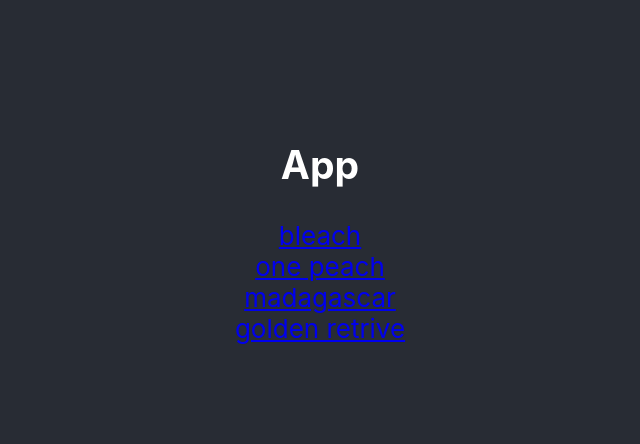
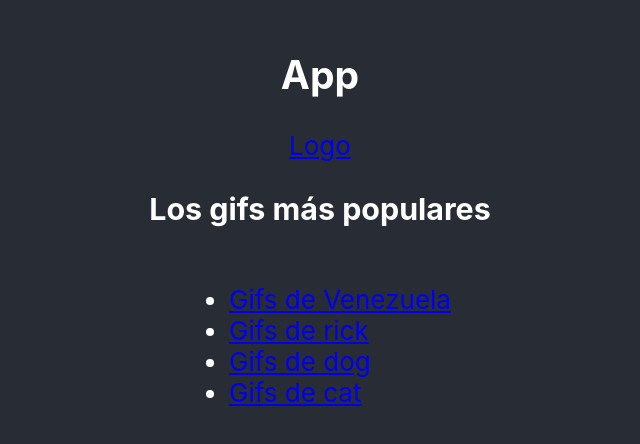
Before and after one commit to jimestir/giffy, a React (Create React App) app: page / in a window 1280 px wide. Shown: the part 174-618 px from the top of the page, without its empty margins (320-960 px from the left). Built offline with nearby package versions, Linux system fonts and the light colour scheme.

Commit message:
Add home route
Change path of ListOfGifs

Remove route of other gifs

```diff
--- a/src/App.js
+++ b/src/App.js
@@ -4,17 +4,17 @@ import { Div, Section } from "./components/styledComponents";
 import "./App.css";
 import { Route } from "wouter";
 import { Link } from "wouter";
+import Home from "./pages/Home";
 
 function App() {
   return (
     <Div className="App">
       <Section className="App-content">
         <h1>App</h1>
-        <Link href="/gif/bleach">bleach</Link>
-        <Link href="/gif/one peach">one peach</Link>
-        <Link href="/gif/madagascar"> madagascar</Link>
-        <Link href="/gif/golden retrive">golden retrive</Link>
-        <Route path="/gif/:keyword" component={ListOfGifs} />
+        <Link to="/">Logo</Link>
+        <Route path="/" component={Home} />
+        <Route path="/search/:keyword" component={ListOfGifs} />
+        <Route path="/gif/:id" />
       </Section>
     </Div>
   );
--- /dev/null
+++ b/src/pages/Home.jsx
@@ -0,0 +1,23 @@
+import React from "react";
+import { Link } from "wouter";
+
+const POUPLUAR_GIFS = ["Venezuela", "rick", "dog", "cat"];
+
+function Home(props) {
+  return (
+    <>
+      <h3>Los gifs más populares</h3>
+      <ul>
+        {POUPLUAR_GIFS.map((popularGifs) => {
+          return (
+            <li key={popularGifs}>
+              <Link to={`/search/${popularGifs}`}>Gifs de {popularGifs}</Link>
+            </li>
+          );
+        })}
+      </ul>
+    </>
+  );
+}
+
+export default Home;
```
